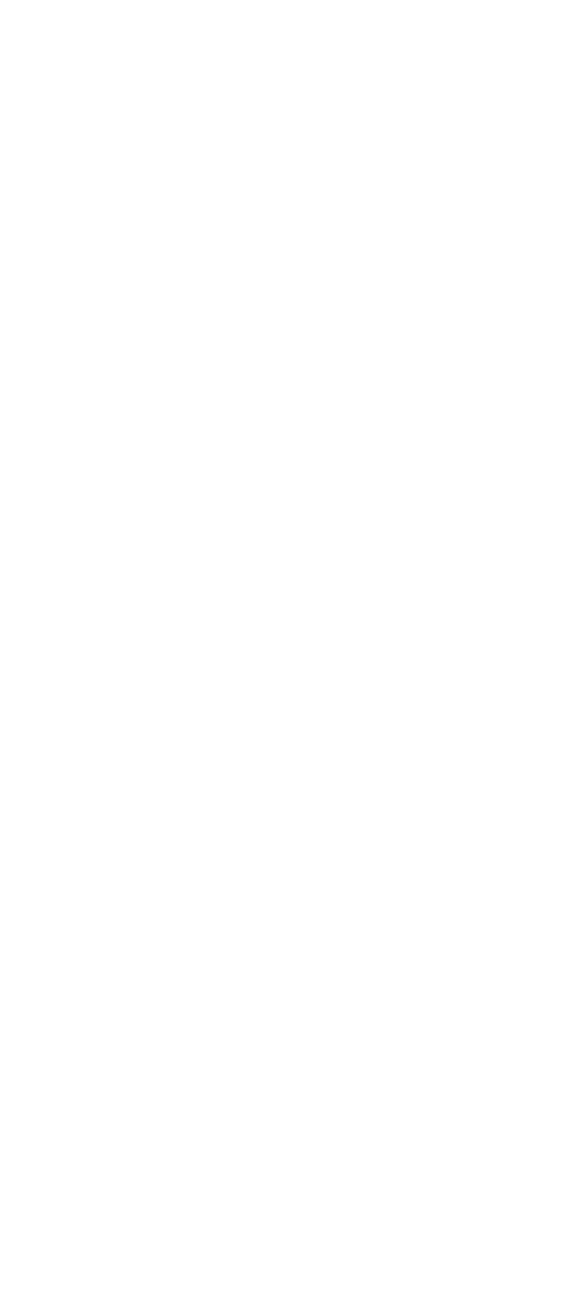
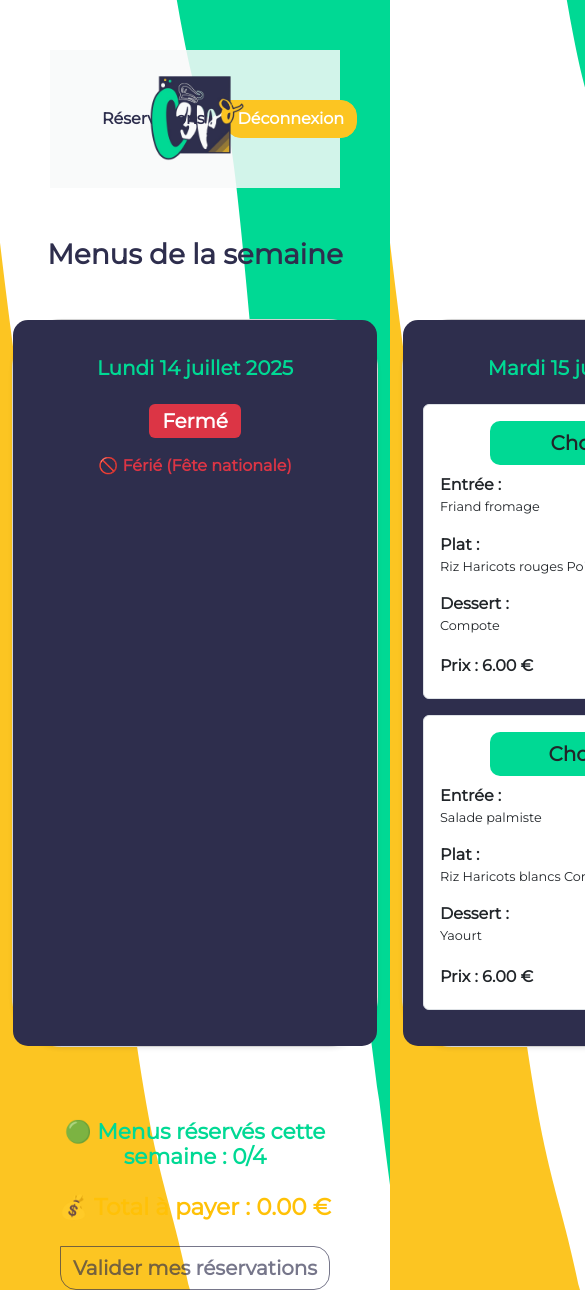
Before and after one commit to MSM974/C3PO-MS, a React (Create React App) app in the folder c3po-app-frontend/: page /liste-de-menus in a window 390 px wide. Before the commit this address had no page. Shown: the top 1290 px of the page, 585 px wide, since content can reach past the window. Before the commit the page ends 844 px from the top, so only its background shows below. Built offline with nearby package versions, Linux system fonts and the light colour scheme; sample sign-in values are in the browser's storage; a small style sheet from the web is missing.

Commit message:
issue about the responsive

```diff
--- a/c3po-app-frontend/src/App.js
+++ b/c3po-app-frontend/src/App.js
@@ -3,9 +3,8 @@ import React from 'react';
 import { BrowserRouter as Router, Routes, Route } from 'react-router-dom';
 import Login from './pages/Login';
 import ConstructionPage from './pages/ConstructionPage';
-import MenuList from './components/MenuList';
-import MenuCard from './components/MenuCard';
-import UtilisateurPage from './pages/UtilisateurPage';
+import MenuListPage from './pages/MenuListPage';
+
 
 
 
@@ -16,8 +15,7 @@ function App() {
     <Router>
       <Routes>
         <Route path="/" element={<Login />} />  {/* Page d'authentification */}
-
-        <Route path="/utilisateur" element={<UtilisateurPage/>} />  {/* Page Utilisateur */}
+        <Route path="/liste-de-menus" element={<MenuListPage/>} />  {/* Page Liste des menus */}
         <Route path="/restaurateur" element={<ConstructionPage />} />  {/* Page Restaurateur */}
         <Route path="/comptable" element={<ConstructionPage />} />  {/* Page Comptable */}
       </Routes>
--- a/c3po-app-frontend/src/components/MenuCard.jsx
+++ b/c3po-app-frontend/src/components/MenuCard.jsx
@@ -43,7 +43,7 @@ const MenuCard = ({
         </div>
       )}
 
-      <h5 className="card-type fw-bold m-3 text-center">{choice}</h5>
+      <h5 className="card-type fw-bold text-center">{choice}</h5>
 
       <p className="card-text">
         <strong className="fs-6">Entrée :</strong><br />{entree}
--- a/c3po-app-frontend/src/components/MenuList.jsx
+++ b/c3po-app-frontend/src/components/MenuList.jsx
@@ -14,6 +14,7 @@ const MenuList = () => {
   const todayISO = new Date().toISOString().split('T')[0];
 
   const pricePerMeal = getPriceForRole(subRole, 'DEJEUNER');
+
 
   const handleReservation = (dayKey, menuchoice) => {
     if (reservations[dayKey] && reservations[dayKey] !== menuchoice) return;
@@ -32,7 +33,7 @@ const MenuList = () => {
   };
 
   return (
-    <div className="container-fluid min-vh-100">
+
       <div className="container">
         <h1 className="mb-5 text-navy text-center fw-bold">Menus de la semaine</h1>
 
@@ -47,7 +48,7 @@ const MenuList = () => {
           </div>
         )}
 
-        <div className="row flex-nowrap overflow-auto">
+        <div className="row flex-nowrap">
           {menus.map((day, index) => {
             const dayKey = day.date;
             const exceptional = EXCEPTIONAL_DAYS[dayKey];
@@ -67,9 +68,9 @@ const MenuList = () => {
                       {formattedDate.charAt(0).toUpperCase() + formattedDate.slice(1)}
                     </h5>
                     {exceptional?.status === 'CLOSED' ? (
-                      <div className="text-center text-danger fw-semibold mt-3">
-                        🚫 {exceptional.message} <br />
-                        <span className="badge bg-danger mt-2">Fermé</span>
+                      <div className="text-center text-danger fw-semibold">
+                        <span className="badge bg-danger fs-5 mb-3">Fermé</span><br />
+                        🚫 {exceptional.message}
                       </div>
                     ) : day.menus.length > 0 ? (
                       day.menus.map((menu, idx) => (
@@ -97,23 +98,23 @@ const MenuList = () => {
           })}
         </div>
 
+
         {/* Summary */}
         <div className="text-center mt-5">
-          <p className="fw-bold text-success">
+          <h4 className="fw-bold text-green m-3">
             🟢 Menus réservés cette semaine : {totalReserved}/{menus.filter(day => day.menus.length > 0).length}
-          </p>
-          <p className="fw-bold text-warning">
+          </h4>
+          <h3 className="fw-bold text-warning m-4">
             💰 Total à payer : {totalPrice.toFixed(2)} €
-          </p>
+          </h3>
           <button
-            className="btn btn-success fw-bold"
+            className="btn btn-green fs-5 fw-bold"
             onClick={handleSubmit}
             disabled={totalReserved === 0}
           >
             Valider mes réservations
           </button>
         </div>
-      </div>
     </div>
   );
 };
--- a/c3po-app-frontend/src/css/style.css
+++ b/c3po-app-frontend/src/css/style.css
@@ -7,6 +7,13 @@
   --danger: #e0525d; /* Couleur danger */
   --light: #f8f9fa; /* Couleur fond clair */
   --dark: #343a40; /* Couleur texte sombre */
+
+  --breakpoint-xs: 0; /*Très petit écran (mobile minimal).*/
+  --breakpoint-sm: 576px ; /*Petit écran (mobile standard).*/
+  --breakpoint-md: 768px ; /*Écran moyen (tablette).*/
+  --breakpoint-lg: 992px ; /*Grand écran (desktop petit).*/
+  --breakpoint-xl: 1200px ; /*Très grand écran (desktop standard).*/
+  --breakpoint-xxl: 1440px ; /*Écran extra-large.*/
 
 
 body {
@@ -67,7 +74,6 @@ body {
     transform: translateX(0);
   }
 }
-
 
 
 /* Style global pour les titres */
@@ -151,6 +157,7 @@ h1, h2, h3, h4 {
   background-color: var(--dark);
   border-color: var(--dark);
 }
+
 
 /* Styles pour les cartes */
 .card {
--- a/c3po-app-frontend/src/data/data.js
+++ b/c3po-app-frontend/src/data/data.js
@@ -205,7 +205,7 @@ menus.forEach((menuDay) => {
   if (date.getDay() === 5 && !EXCEPTIONAL_DAYS[menuDay.date]) {
     EXCEPTIONAL_DAYS[menuDay.date] = {
       status: 'CLOSED',
-      message: 'Pour le vendredi',
+      message: 'Aucun déjeuner disponible',
     };
   }
 });
--- a/c3po-app-frontend/src/pages/Login.jsx
+++ b/c3po-app-frontend/src/pages/Login.jsx
@@ -27,7 +27,7 @@ const Login = () => {
 
     if (role === 'Utilisateur') {
       localStorage.setItem('subRole', subRole);
-      navigate('/utilisateur', { state: { subRole } });
+      navigate('/liste-de-menus', { state: { subRole } });
     } else if (role === 'Restaurateur') {
       navigate('/restaurateur');
     } else if (role === 'Comptable') {
--- /dev/null
+++ b/c3po-app-frontend/src/pages/MenuListPage.jsx
@@ -0,0 +1,32 @@
+import React, { useEffect } from 'react';
+import { useLocation, useNavigate } from 'react-router-dom';
+import MenuList from '../components/MenuList';
+import Navbar from '../components/Navbar';
+import '../css/style.css';
+
+const MenuListPage = () => {
+  const location = useLocation();
+  const navigate = useNavigate();
+
+  // Récupération du sous-rôle via navigation ou localStorage
+  const subRole =
+    location.state?.subRole || localStorage.getItem('subRole');
+
+  // Redirection si l'utilisateur n'est pas connecté
+  useEffect(() => {
+    if (!subRole) {
+      navigate('/');
+    }
+  }, [subRole, navigate]);
+
+  return (
+    <div className="menu-page">
+      <Navbar />
+      {subRole && (
+        <MenuList user={{ subRole }} />
+      )}
+    </div>
+  );
+};
+
+export default MenuListPage;
--- a/c3po-app-frontend/src/pages/UtilisateurPage.jsx
+++ /dev/null
@@ -1,23 +0,0 @@
-// src/pages/UtilisateurPage.jsx
-
-import React from 'react';
-import MenuList from "../components/MenuList";
-import { useLocation } from 'react-router-dom';
-import Navbar from '../components/Navbar';
-import '../css/style.css';
-
-const UtilisateurPage = () => {
-  const location = useLocation();
-
-  // Obtenez l'utilisateur ou autres données via le `location` ou l'état global
-  const userSubRole = location.state?.subRole || "apprenant"; // Par défaut "apprenant"
-
-  return (
-    <div className="utilisateur-page">
-      <Navbar />
-      <MenuList userSubRole={userSubRole} /> {/* Affiche MenuList avec subRole */}
-    </div>
-  );
-};
-
-export default UtilisateurPage;
```
Also changed, not shown: c3po-app-frontend/src/pages/HomePage.jsx (deleted).
